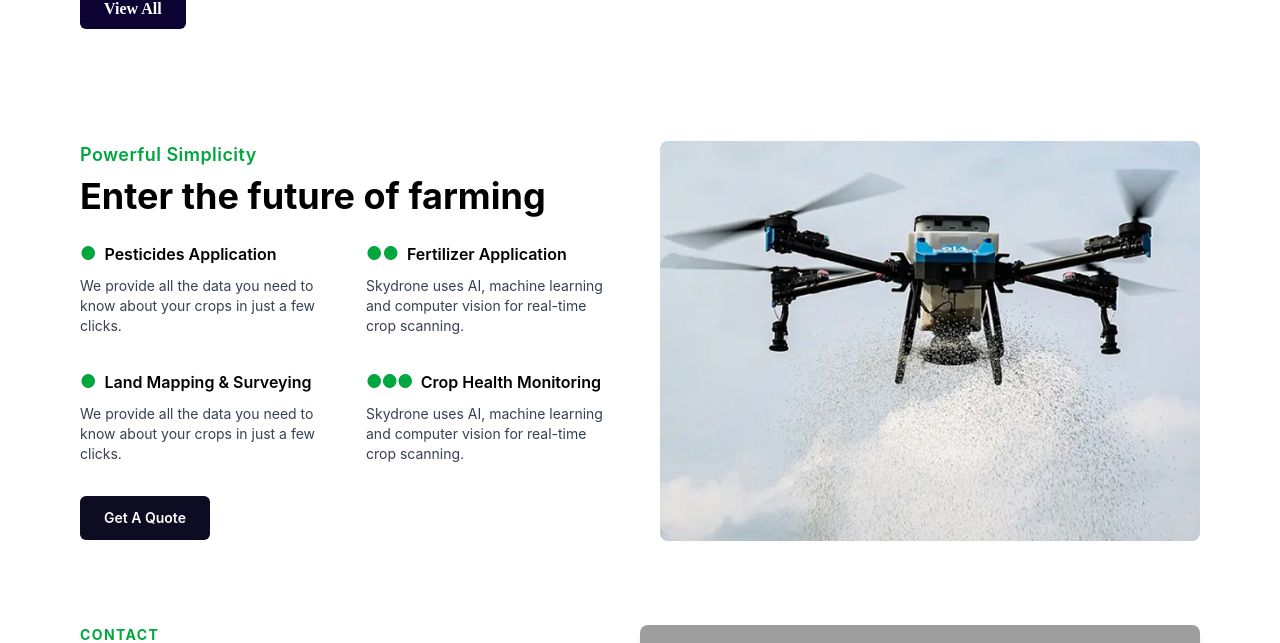
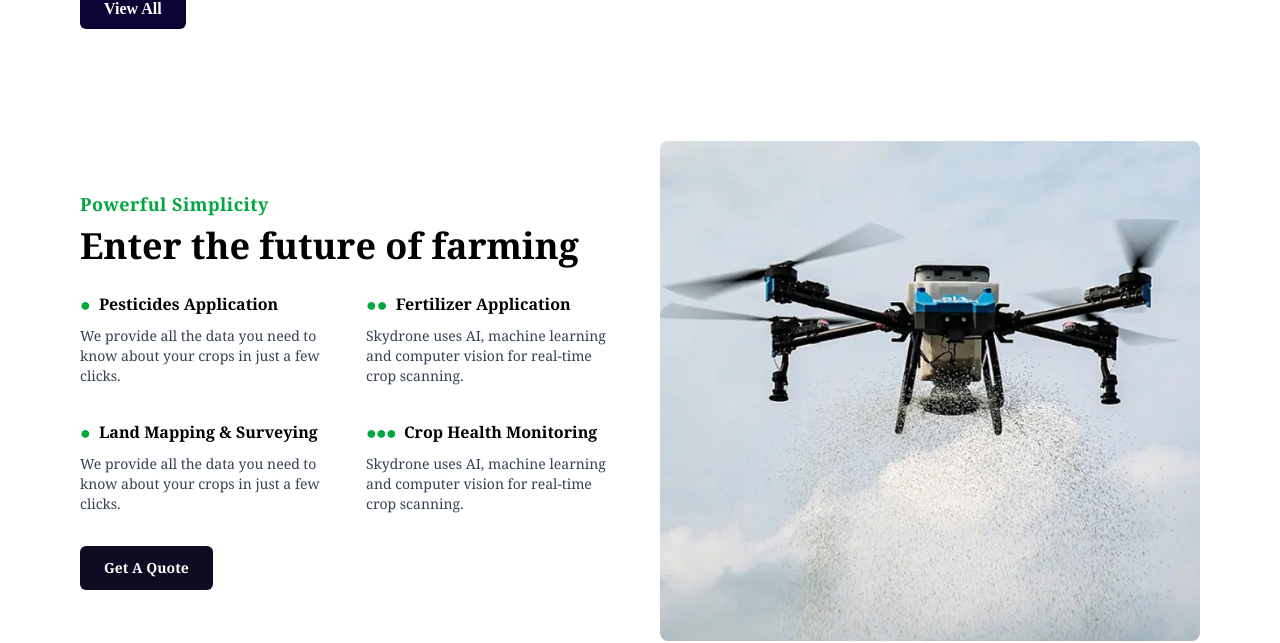
Before and after one commit to HudsonWayne/Smart-Farms, a Next.js app: page / in a window 1280 px wide. Shown: the part 3553-4196 px from the top of the page. Built offline with nearby package versions, Linux system fonts and the light colour scheme; grey boxes are pictures that could not be loaded; a web font is replaced by a local one.

Commit message:
initial commit

```diff
--- a/src/components/SmartFarming.tsx
+++ b/src/components/SmartFarming.tsx
@@ -69,7 +69,7 @@ const SmartFarming = () => {
           alt="Drone Farming"
           width={600}
           height={400}
-          className="rounded-lg object-cover w-full max-h-[400px]"
+          className="rounded-lg object-cover w-full max-h-[500px]"
         />
       </div>
     </section>
--- a/src/styles/globals.css
+++ b/src/styles/globals.css
@@ -29,6 +29,7 @@
 body {
   font-family: 'Avenir', -apple-system, BlinkMacSystemFont, 'Segoe UI', Roboto, Oxygen,
     Ubuntu, Cantarell, 'Open Sans', 'Helvetica Neue', sans-serif;
+    font-family: 'Georgia', serif;
 }
 
 html, body {
```
